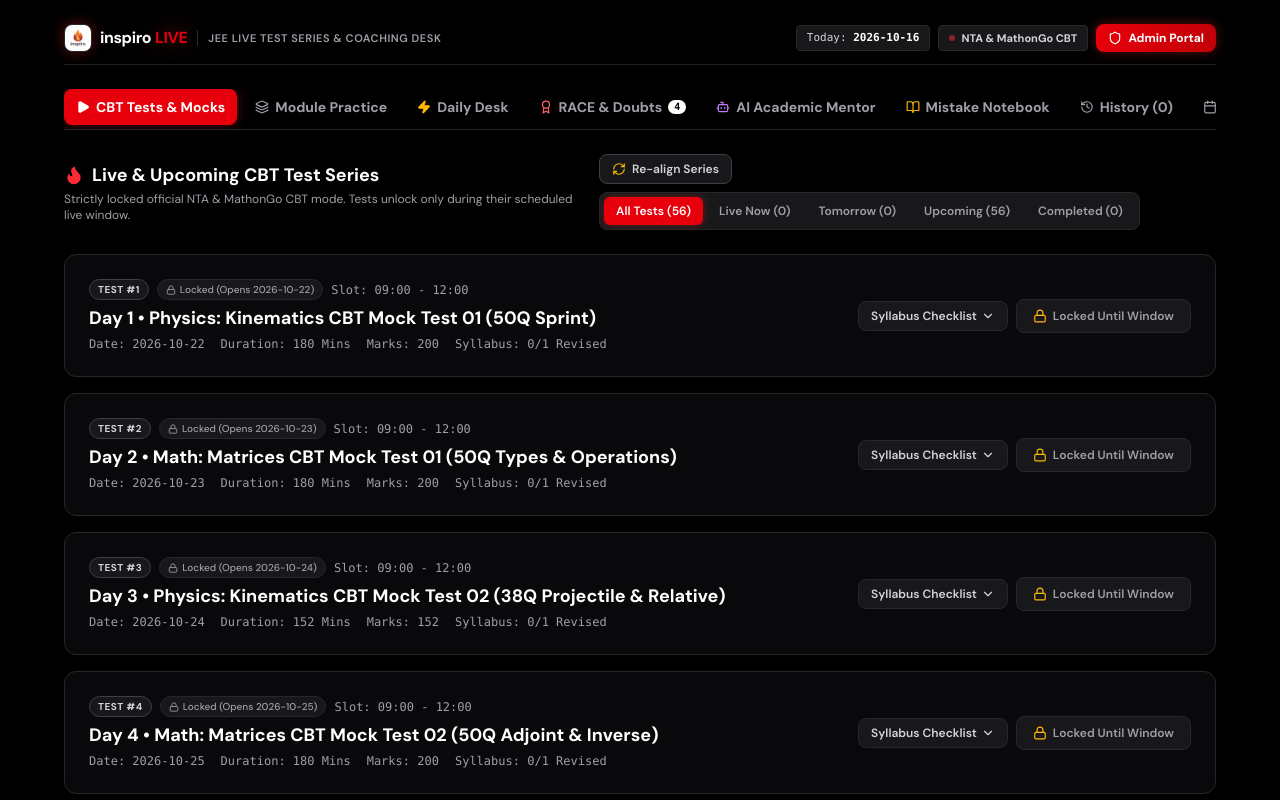
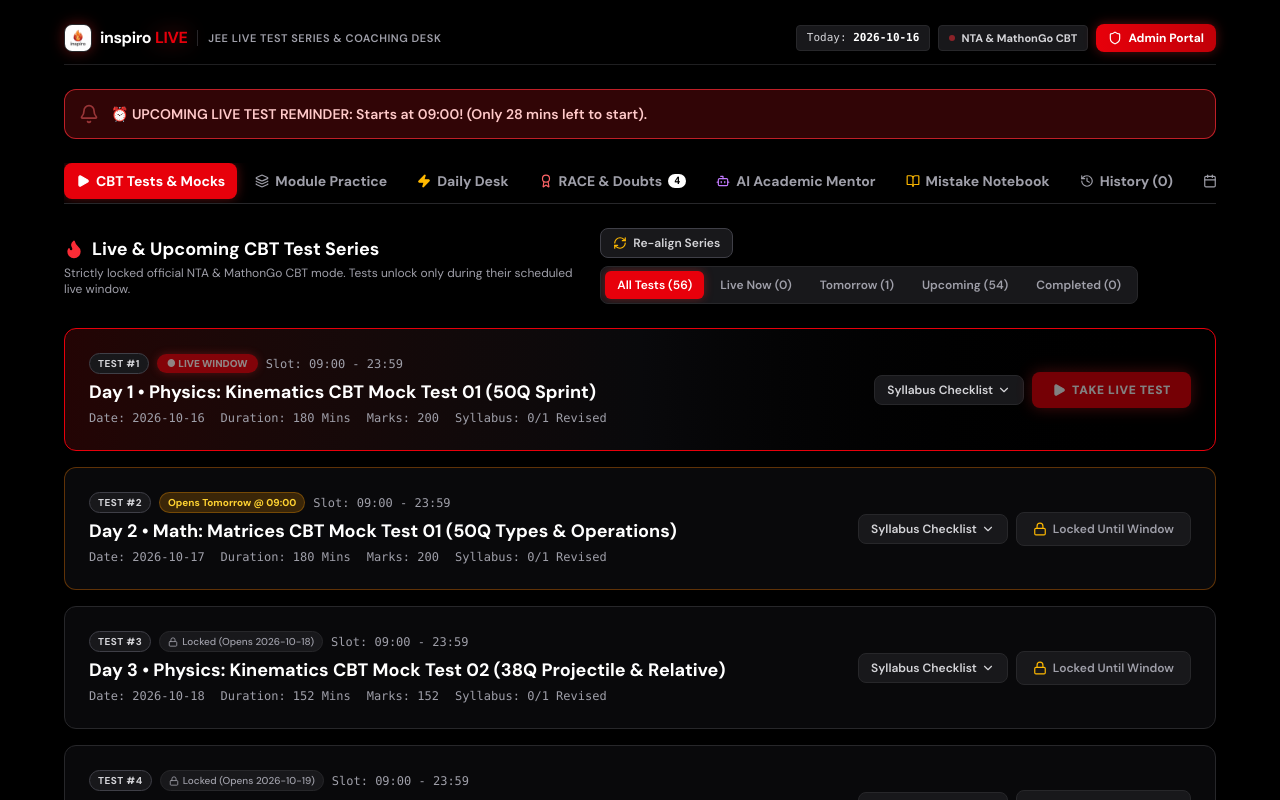
Before and after one commit to brahulnnbc-max/Inspiro-test, a React (Vite) app: page / in a window 1280 px wide. Shown: the top 800 px of the page. Built offline with nearby package versions, Linux system fonts and the light colour scheme; the HTML template or start-up script is replaced by a standard one.

Commit message:
feat(schedule): anchor today test to Kinematics Day 1 with physics tests arranged onwards

```diff
--- a/src/App.tsx
+++ b/src/App.tsx
@@ -75,8 +75,10 @@ export default function App() {
         if (Array.isArray(parsed) && parsed.length === SAMPLE_SCHEDULED_TESTS.length) {
           // Date collision & base-date check: must start exactly from SCHEDULE_BASE_DATE with zero collisions
           const datesSet = new Set(parsed.map((t: any) => t.scheduledDate));
-          const startsToday = parsed[0]?.scheduledDate === SCHEDULE_BASE_DATE;
-          if (datesSet.size === parsed.length && startsToday) {
+          const startsTodayWithKinematics =
+            parsed[0]?.scheduledDate === SCHEDULE_BASE_DATE &&
+            (parsed[0]?.paperId === 'vibrant-kinematics-part-1' || parsed[0]?.title?.includes('Kinematics'));
+          if (datesSet.size === parsed.length && startsTodayWithKinematics) {
             return parsed;
           }
         }
--- a/src/components/TestHub.tsx
+++ b/src/components/TestHub.tsx
@@ -222,8 +222,6 @@ export const TestHub: React.FC<TestHubProps> = ({
 
       if (test.status === 'COMPLETED') {
         completed.push(test);
-      } else if (windowInfo.status === 'MISSED') {
-        missed.push({ test, windowInfo });
       } else if (test.scheduledDate === todayStr) {
         today.push({ test, windowInfo });
 
@@ -688,10 +686,10 @@ Solution: $\\int_0^1 (3x^2 + 2x) dx = [x^3 + x^2]_0^1 = (1 + 1) - 0 = 2$.`);
                   const windowInfo = getLiveTestWindowStatus(test, currentTime);
                   const isExpanded = !!expandedTopicTestIds[test.id];
                   const completedTopics = test.syllabus.filter((t) => t.completed).length;
-                  const isLive = windowInfo.isLive || test.status === 'LIVE_NOW';
+                  const isCompleted = test.status === 'COMPLETED';
+                  const isLive = windowInfo.isLive || test.status === 'LIVE_NOW' || (test.scheduledDate === todayStr && !isCompleted);
                   const isTomorrow = test.scheduledDate === tomorrowStr;
-                  const isCompleted = test.status === 'COMPLETED';
-                  const isMissed = windowInfo.status === 'MISSED';
+                  const isMissed = windowInfo.status === 'MISSED' && test.scheduledDate < todayStr;
 
                   return (
                     <div
--- a/src/data/sampleSchedules.ts
+++ b/src/data/sampleSchedules.ts
@@ -98,7 +98,19 @@ import {
   VIBRANT_LIMIT_CONT_DIFF_MARATHON_PAPER,
 } from './moduleMarathonPapers';
 
-export const SCHEDULE_BASE_DATE = '2026-10-22';
+export function getScheduleBaseDate(): string {
+  try {
+    const now = new Date();
+    const y = now.getFullYear();
+    const m = String(now.getMonth() + 1).padStart(2, '0');
+    const d = String(now.getDate()).padStart(2, '0');
+    return `${y}-${m}-${d}`;
+  } catch {
+    return '2026-10-23';
+  }
+}
+
+export const SCHEDULE_BASE_DATE = getScheduleBaseDate();
 
 export function getDateForDay(baseDateStr: string, dayIndex: number): string {
   const [year, month, day] = baseDateStr.split('-').map(Number);
@@ -184,6 +196,7 @@ export function buildMasterAlternateSchedule(baseDateStr: string = SCHEDULE_BASE
   for (let day = 1; day <= totalDays; day++) {
     const isPhysicsDay = day % 2 === 1; // Odd days: Day 1, Day 3, Day 5...
     const dateStr = getDateForDay(baseDateStr, day - 1);
+    const isToday = dateStr === baseDateStr;
 
     if (isPhysicsDay && pIdx < physicsPapers.length) {
       const item = physicsPapers[pIdx];
@@ -199,13 +212,13 @@ export function buildMasterAlternateSchedule(baseDateStr: string = SCHEDULE_BASE
         pattern: 'JEE_MAIN',
         scheduledDate: dateStr,
         startTime: '09:00',
-        endTime: '12:00',
+        endTime: '23:59',
         durationMinutes: item.paper.durationMinutes || 180,
         totalMarks: item.paper.totalMarks || 200,
         paperId: item.paper.id,
         paper: item.paper,
-        status: 'UPCOMING_LOCKED',
-        isLocked: true,
+        status: isToday ? 'LIVE_NOW' : 'UPCOMING_LOCKED',
+        isLocked: !isToday,
         scheduledAt: Date.now() + day,
         syllabus: [syllabusTopic],
       });
@@ -224,13 +237,13 @@ export function buildMasterAlternateSchedule(baseDateStr: string = SCHEDULE_BASE
         pattern: 'JEE_MAIN',
         scheduledDate: dateStr,
         startTime: '09:00',
-        endTime: '12:00',
+        endTime: '23:59',
         durationMinutes: item.paper.durationMinutes || 180,
         totalMarks: item.paper.totalMarks || 200,
         paperId: item.paper.id,
         paper: item.paper,
-        status: 'UPCOMING_LOCKED',
-        isLocked: true,
+        status: isToday ? 'LIVE_NOW' : 'UPCOMING_LOCKED',
+        isLocked: !isToday,
         scheduledAt: Date.now() + day,
         syllabus: [syllabusTopic],
       });
```
